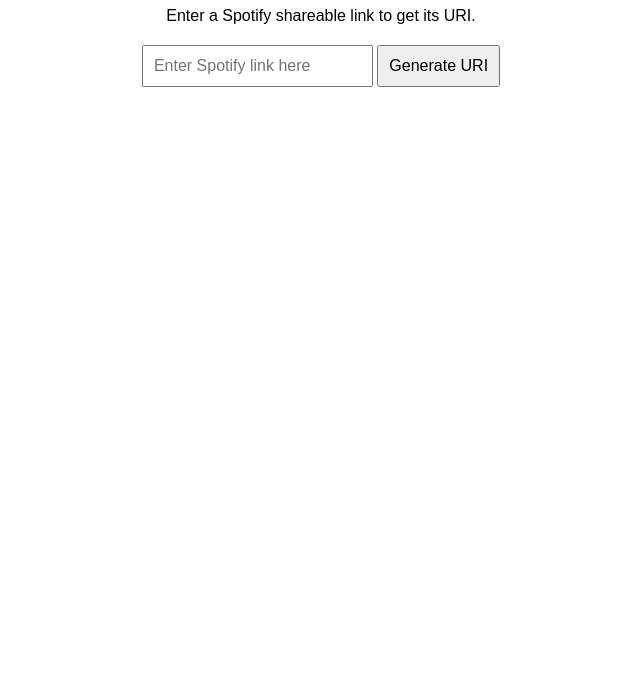
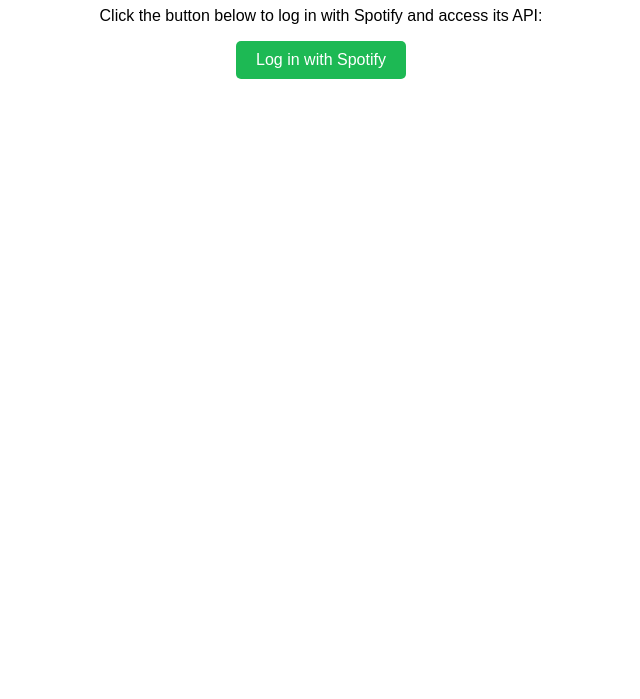
Before and after one commit to miguelcastroe/spoptifyapi, a plain HTML site: page index.html in a window 1280 px wide. Shown: the part 101-800 px from the top of the page, without its empty margins (319-959 px from the left). Drawn offline with Linux system fonts and the light colour scheme.

Commit message:
Update index.html

```diff
--- a/index.html
+++ b/index.html
@@ -3,49 +3,40 @@
 <head>
     <meta charset="UTF-8">
     <meta name="viewport" content="width=device-width, initial-scale=1.0">
-    <title>Spotify URI Generator</title>
+    <title>Spotify Auth Example</title>
     <style>
         body {
             font-family: Arial, sans-serif;
             text-align: center;
             padding: 20px;
         }
-        .input-group {
-            margin: 20px 0;
+        button {
+            padding: 10px 20px;
+            font-size: 16px;
+            background-color: #1DB954;
+            color: white;
+            border: none;
+            border-radius: 5px;
+            cursor: pointer;
         }
-        input, button {
-            padding: 10px;
-            font-size: 16px;
-        }
-        .output {
-            margin-top: 20px;
-            font-weight: bold;
+        button:hover {
+            background-color: #1AA34A;
         }
     </style>
 </head>
 <body>
-    <h1>Spotify URI Generator</h1>
-    <p>Enter a Spotify shareable link to get its URI.</p>
-
-    <div class="input-group">
-        <input type="text" id="spotifyLink" placeholder="Enter Spotify link here">
-        <button onclick="generateURI()">Generate URI</button>
-    </div>
-
-    <div class="output" id="output"></div>
+    <h1>Spotify API Authentication</h1>
+    <p>Click the button below to log in with Spotify and access its API:</p>
+    <button onclick="authenticate()">Log in with Spotify</button>
 
     <script>
-        function generateURI() {
-            const spotifyLink = document.getElementById('spotifyLink').value.trim();
-            const regex = /https:\/\/open\.spotify\.com\/(\w+)\/([a-zA-Z0-9]+)/;
+        const clientId = "16e639c9700c4580803f5b33e9a64006"; // Replace with your Spotify app's client ID
+        const redirectUri = "https://<username>.github.io/<repository>/callback.html"; // Replace with your callback URL
+        const scopes = "user-read-private user-read-email";
 
-            if (regex.test(spotifyLink)) {
-                const [, type, id] = spotifyLink.match(regex);
-                const spotifyURI = `spotify:${type}:${id}`;
-                document.getElementById('output').innerText = `Generated URI: ${spotifyURI}`;
-            } else {
-                document.getElementById('output').innerText = 'Invalid Spotify link. Please try again.';
-            }
+        function authenticate() {
+            const authUrl = `https://accounts.spotify.com/authorize?client_id=${clientId}&response_type=code&redirect_uri=${encodeURIComponent(redirectUri)}&scope=${encodeURIComponent(scopes)}`;
+            window.location.href = authUrl;
         }
     </script>
 </body>
```
